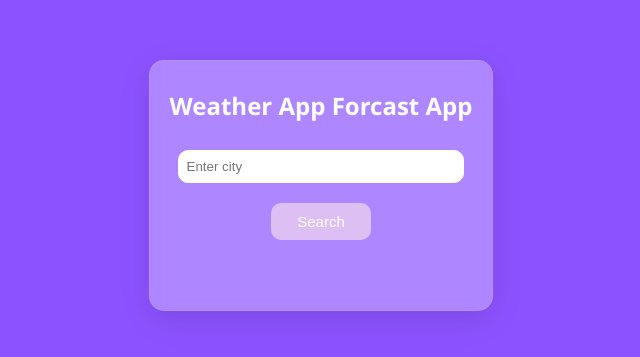
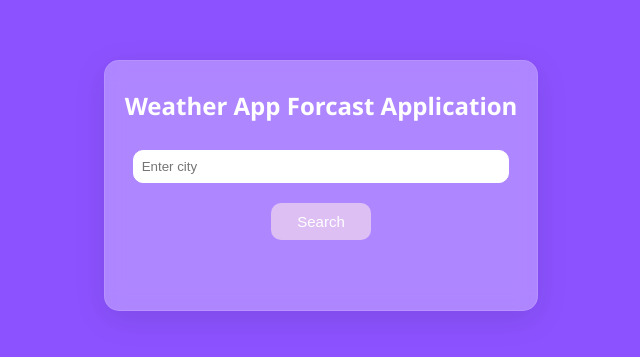
Before and after one commit to drxrahul/Weather-Forecast, a plain HTML site: page index.html in a window 1280 px wide. Shown: the part 215-572 px from the top of the page, without its empty margins (319-959 px from the left). Drawn offline with Linux system fonts and the light colour scheme.

Commit message:
second commit app

```diff
--- a/index.html
+++ b/index.html
@@ -8,7 +8,7 @@
 </head>
 <body>
     <div id="weather-container">
-        <h2>Weather App Forcast App</h2>
+        <h2>Weather App Forcast Application</h2>
         <input type="text" id="city" placeholder="Enter city">
         <button onclick="getWeather()">Search</button>
 
```
